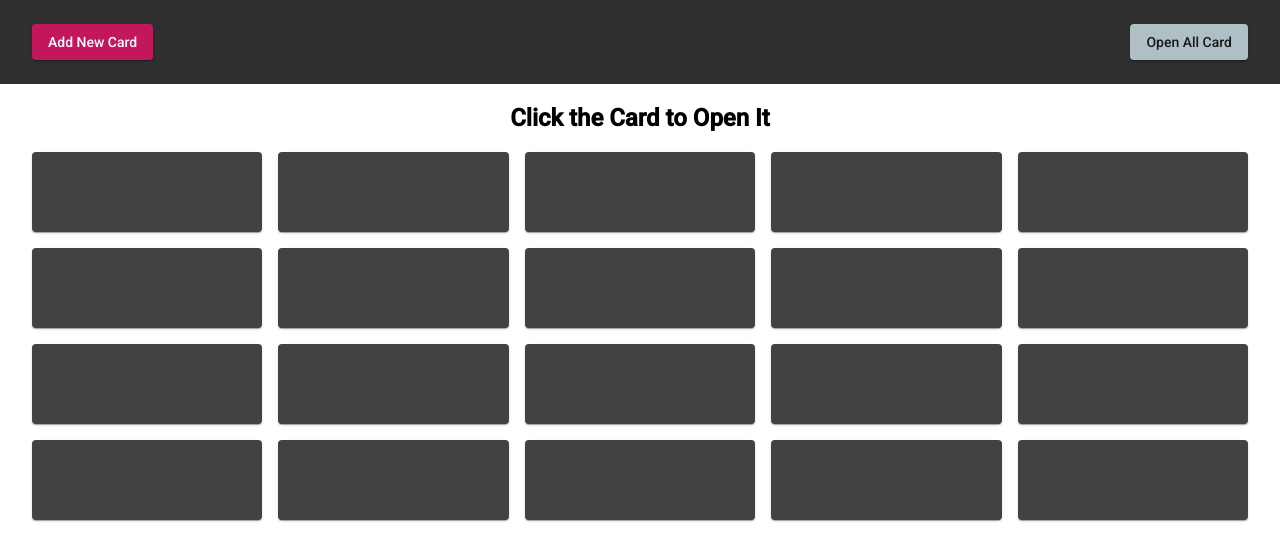
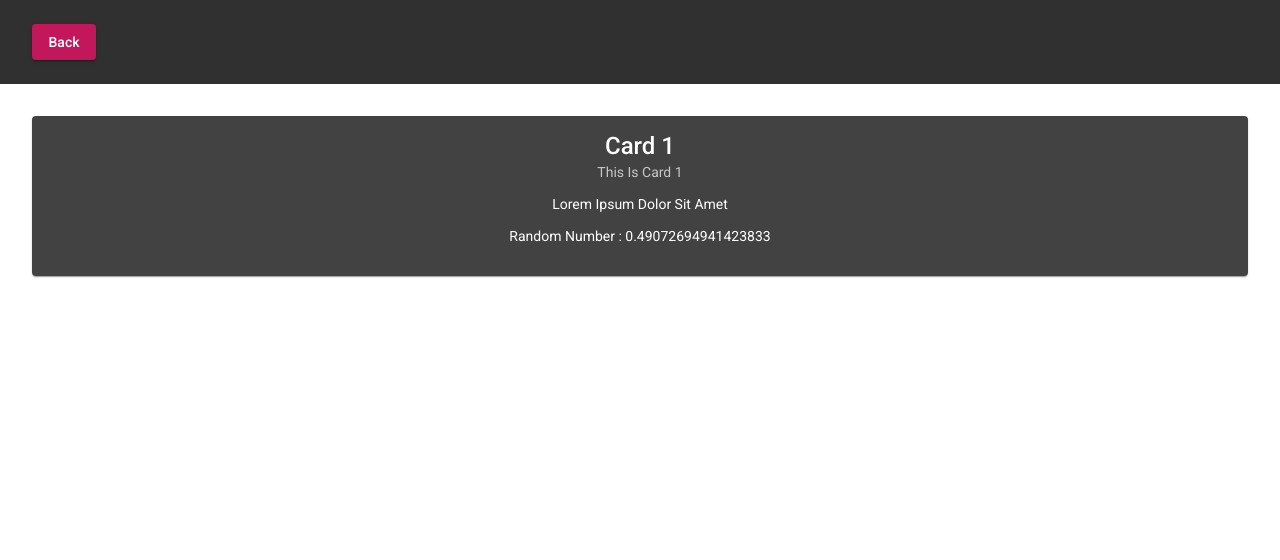
Before and after one commit to Dywa0204/dywa_upn_zetta_learning, an Angular app in the folder angular_learning/: page /detail/1 in a window 1280 px wide. Shown: the top 560 px of the page. Built offline with nearby package versions, Linux system fonts and the light colour scheme.

Commit message:
Update Angular Task Day 6

```diff
--- a/angular_learning/src/app/app.component.html
+++ b/angular_learning/src/app/app.component.html
@@ -1 +1 @@
-<app-card-list></app-card-list>
+<router-outlet></router-outlet>
--- a/angular_learning/src/app/app.module.ts
+++ b/angular_learning/src/app/app.module.ts
@@ -5,21 +5,34 @@ import { AppComponent } from './app.component';
 import { BrowserAnimationsModule } from '@angular/platform-browser/animations';
 import { CardListComponent } from './card-list/card-list.component';
 import { CardComponent } from './card/card.component';
+import { CardDetailComponent } from './card-detail/card-detail.component';
+
+import { RouterModule, Routes } from '@angular/router';
 
 import { MatCardModule } from '@angular/material/card';
 import { MatButtonModule } from '@angular/material/button';
+
+
+
+const appRoutes : Routes = [
+  { path: "", component: CardListComponent },
+  { path: "detail", component: CardDetailComponent },
+  { path: "detail/:id", component: CardDetailComponent }
+];
 
 @NgModule({
   declarations: [
     AppComponent,
     CardListComponent,
-    CardComponent
+    CardComponent,
+    CardDetailComponent
   ],
   imports: [
     BrowserModule,
     BrowserAnimationsModule,
     MatCardModule,
-    MatButtonModule
+    MatButtonModule,
+    RouterModule.forRoot(appRoutes)
   ],
   providers: [],
   bootstrap: [AppComponent]
--- /dev/null
+++ b/angular_learning/src/app/card-detail/card-detail.component.css
@@ -0,0 +1,14 @@
+.header{
+    background-color: #303030;
+    padding: 24px 32px;
+    display: flex;
+    justify-content: space-between;
+}
+
+.card_detail{
+    padding: 32px;
+}
+
+*{
+    text-align: center;
+}
--- /dev/null
+++ b/angular_learning/src/app/card-detail/card-detail.component.html
@@ -0,0 +1,16 @@
+<div class="header">
+    <a routerLink="/" mat-raised-button color="primary">Back</a>
+</div>
+<div class="card_detail">
+    <mat-card>
+        <div *ngIf="isCardAvailable">
+            <mat-card-title>{{ card.title }}</mat-card-title>
+            <mat-card-subtitle>{{ card.subtitle }}</mat-card-subtitle>
+            <mat-card-content>{{ card.desc }}</mat-card-content>
+            <mat-card-content>Random Number : {{ card.random }}</mat-card-content>
+        </div>
+        <div *ngIf="!isCardAvailable">
+            <mat-card-title>Nothing to Display</mat-card-title>
+        </div>
+    </mat-card>
+</div>
--- /dev/null
+++ b/angular_learning/src/app/card-detail/card-detail.component.ts
@@ -0,0 +1,35 @@
+import { Component, OnInit } from '@angular/core';
+import { ActivatedRoute } from '@angular/router';
+import { CardService } from '../services/card.service';
+import { Card } from '../model/card.model';
+
+@Component({
+  selector: 'app-card-detail',
+  templateUrl: './card-detail.component.html',
+  styleUrls: ['./card-detail.component.css'],
+  providers: [CardService]
+})
+export class CardDetailComponent implements OnInit {
+  card : Card = new Card
+  id : number = 0;
+  isCardAvailable = false;
+
+  constructor(private route: ActivatedRoute, private cardService: CardService ) { }
+
+  ngOnInit(): void {
+    if(this.route.snapshot.params["id"]){
+      this.id = this.route.snapshot.params["id"] - 1;
+
+      if(this.id >= 0 && this.id < this.cardService.getCardsLength()){
+        this.isCardAvailable = true;
+        this.card = this.cardService.getCardDetail(this.id);
+      } else {
+        this.isCardAvailable = false;
+      }
+    }else{
+      this.isCardAvailable = false;
+    }
+
+  }
+
+}
--- a/angular_learning/src/app/card-list/card-list.component.ts
+++ b/angular_learning/src/app/card-list/card-list.component.ts
@@ -1,7 +1,7 @@
 import { Component, OnInit } from '@angular/core';
 import { Cards } from '../model/card.model';
 
-import { CardService } from '../card/services/card.service';
+import { CardService } from '../services/card.service';
 
 @Component({
   selector: 'app-card-list',
@@ -20,7 +20,8 @@ export class CardListComponent implements OnInit {
   }
 
   ngOnInit(): void {
-    console.log(this.cards)
+    this.isAllCardOpen = false
+    this.cardService.openAllCard(false)
   }
 
   addNewCard(){
--- a/angular_learning/src/app/card/card.component.html
+++ b/angular_learning/src/app/card/card.component.html
@@ -1,6 +1,12 @@
 <mat-card (click)="onCardClick(card.id)">
-    <mat-card-title *ngIf="card.isOpen">{{ card.title }}</mat-card-title>
-    <mat-card-subtitle *ngIf="card.isOpen">{{ card.desc }}</mat-card-subtitle>
-    <mat-card-title *ngIf="!card.isOpen">&nbsp;</mat-card-title>
-    <mat-card-subtitle *ngIf="!card.isOpen">&nbsp;</mat-card-subtitle>
+    <div *ngIf="card.isOpen">
+        <mat-card-title>{{ card.title }}</mat-card-title>
+        <mat-card-subtitle>{{ card.subtitle }}</mat-card-subtitle>
+        <a [routerLink]="['/detail', card.id]" mat-raised-button color="primary">Click Button For Detail</a>
+    </div>
+    <div *ngIf="!card.isOpen">
+        <mat-card-title>&nbsp;</mat-card-title>
+        <mat-card-subtitle>&nbsp;</mat-card-subtitle>
+        <button mat-raised-button color="primary" style="visibility: hidden">&nbsp;</button>
+    </div>
 </mat-card>
--- a/angular_learning/src/app/card/card.component.ts
+++ b/angular_learning/src/app/card/card.component.ts
@@ -1,7 +1,7 @@
 import { Component, Input, OnInit, Output, EventEmitter } from '@angular/core';
 import { Card } from '../model/card.model';
 
-import { CardService } from './services/card.service';
+import { CardService } from '../services/card.service';
 
 @Component({
   selector: 'app-card',
--- a/angular_learning/src/app/card/services/card.service.ts
+++ /dev/null
@@ -1,26 +0,0 @@
-import { Injectable } from '@angular/core';
-import { Cards } from 'src/app/model/card.model';
-
-@Injectable()
-export class CardService {
-    cards = Cards;
-
-    addNewCard(lastCard: number){
-    this.cards.push({
-        id: lastCard,
-        isOpen: false,
-        title: "Card " + lastCard,
-        desc: "This Is Card " + lastCard
-        })
-    }
-
-    openAllCard(isAllCardOpen: boolean) {
-        this.cards.forEach((item: { isOpen: boolean; }) => {
-            item.isOpen = isAllCardOpen;
-        })
-    }
-
-  openOneCard(id: number) {
-    this.cards[id].isOpen = !this.cards[id].isOpen
-  }
-}
--- a/angular_learning/src/app/model/card.model.ts
+++ b/angular_learning/src/app/model/card.model.ts
@@ -2,18 +2,22 @@ export class Card {
     id : number = 1;
     isOpen : boolean = false;
     title : string = "";
+    subtitle : string = "";
     desc : string = "";
+    random : number = 0;
 }
 
 const getCards = () => {
     let temp = [];
 
-    for(let i = 1; i <= 20; i++){
+    for(let i = 1; i <= 15; i++){
         temp[i-1] = {
             id : i,
             isOpen : false,
             title : "Card " + i,
-            desc : "This Is Card " + i
+            subtitle : "This Is Card " + i,
+            desc : "Lorem Ipsum Dolor Sit Amet",
+            random : Math.random()
         }
     }
 
--- /dev/null
+++ b/angular_learning/src/app/services/card.service.ts
@@ -0,0 +1,36 @@
+import { Injectable } from '@angular/core';
+import { Cards } from 'src/app/model/card.model';
+
+@Injectable()
+export class CardService {
+    cards = Cards;
+
+    addNewCard(lastCard: number){
+    this.cards.push({
+            id: lastCard,
+            isOpen: false,
+            title: "Card " + lastCard,
+            subtitle: "This Is Card " + lastCard,
+            desc: "Lorem Ipsum Dolor Sit Amet",
+            random: Math.random()
+        })
+    }
+
+    openAllCard(isAllCardOpen: boolean) {
+        this.cards.forEach((item: { isOpen: boolean; }) => {
+            item.isOpen = isAllCardOpen;
+        })
+    }
+
+    openOneCard(id: number) {
+        this.cards[id].isOpen = !this.cards[id].isOpen
+    }
+
+    getCardDetail(id: number){
+        return this.cards[id]
+    }
+
+    getCardsLength(){
+        return this.cards.length
+    }
+}
```
Also changed, not shown: 1 other file (tests, documents, lock files or other folders).
